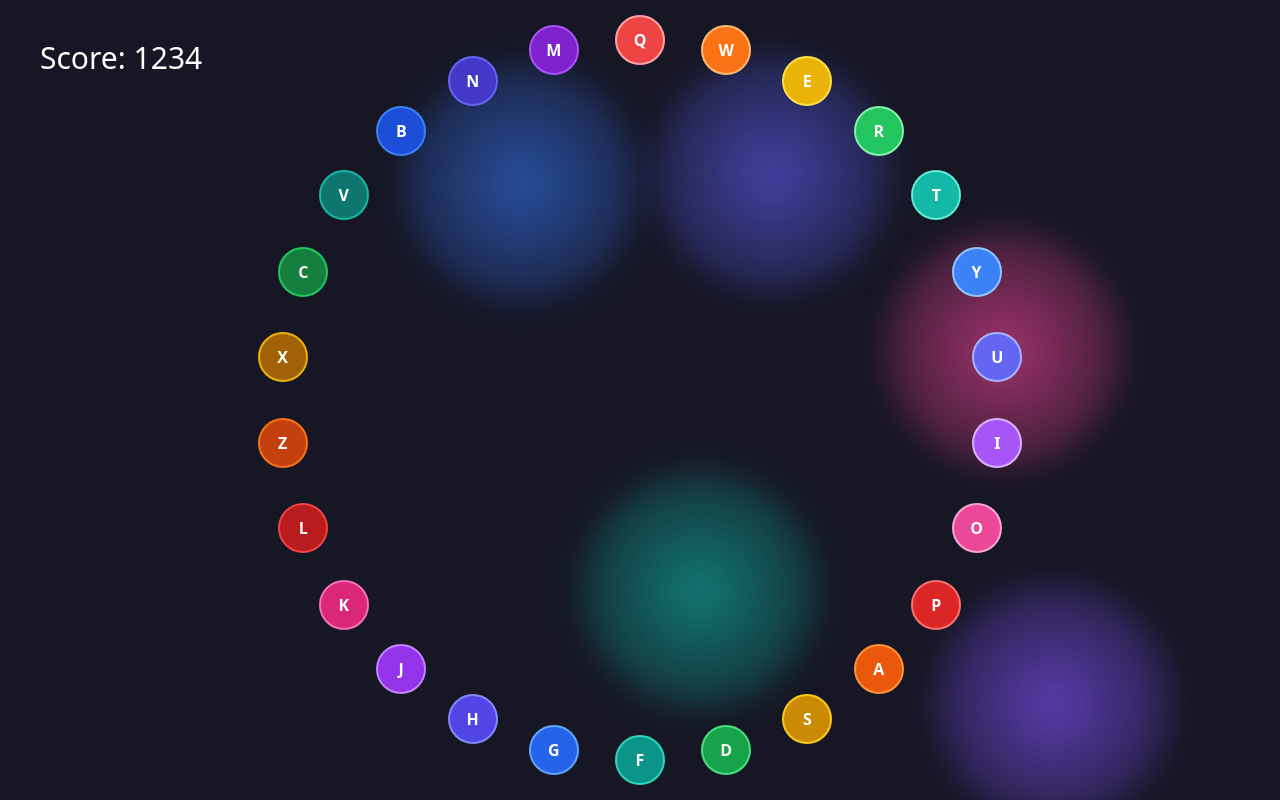
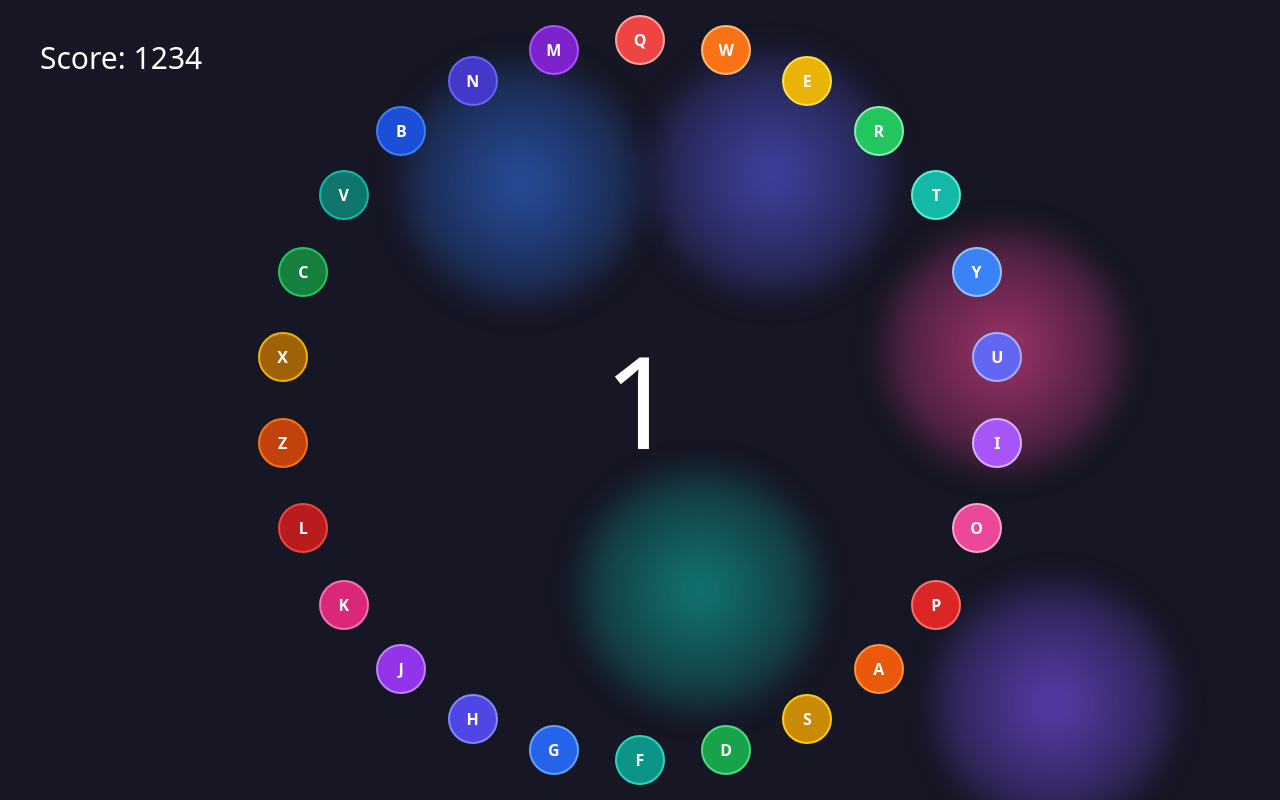
Before and after one commit to vincedefreitas/keyboard-warrior, a React (Vite) app: page / in a window 1280 px wide. Both pictures are taken after a click on the button "Start". Built offline with nearby package versions, Linux system fonts and the light colour scheme.

Commit message:
add countdown timer on game start

```diff
--- a/src/App.tsx
+++ b/src/App.tsx
@@ -3,6 +3,7 @@ import { useState } from "react";
 import TargetLetter from "./Components/TargetLetter/TargetLetter";
 import MovingBackground from "./Components/Background";
 import StartModal from "./Components/StartModal";
+import CountdownTimer from "./Components/CountdownTimer";
 
 const LETTER_COLORS = {
   Q: {
@@ -116,28 +117,35 @@ const TARGET_SIZE = 50;
 
 function App() {
   const [isModalOpen, setIsModalOpen] = useState(true);
-  const [timerRunning, setTimerRunning] = useState(false)
-  const [gameRunning, setGameRunning] = useState(false)
+  const [timerStarted, setTimerStarted] = useState(false)
+  const [gameStarted, setGameStarted] = useState(false)
 
   function handleModalClose(){
     setIsModalOpen(false);
   }
 
+  function handleTimerStart() {
+    setIsModalOpen(false);
+    setTimerStarted(true)
+    console.log("Modal open = " + isModalOpen)
+    console.log("timer started = " + timerStarted)
+    console.log("game running = " + gameStarted)
+  }
+
   function handleGameStart() {
-    setIsModalOpen(false);
-    setTimerRunning(true)
-    console.log("Modal open = " + isModalOpen)
-    console.log("timer running = " + timerRunning)
-    console.log("game running = " + gameRunning)
+    async () => setGameStarted(true)
+    async () => setTimerStarted(false)
   }
 
   return (
     <>
+
       <StartModal
         modalOpen={isModalOpen}
-        onClose={handleGameStart}
-        onStart={handleModalClose}
+        onClose={handleModalClose}
+        onStart={handleTimerStart}
       />
+      <CountdownTimer timerStart={timerStarted} onComplete={ () => handleGameStart }/>
       <MovingBackground />
       {LETTERS.map((letter, index) => {
         const angle = (index / LETTERS.length) * Math.PI * 2 - Math.PI / 2;
--- /dev/null
+++ b/src/Components/CountdownTimer/index.tsx
@@ -0,0 +1,50 @@
+import { useEffect, useState } from "react";
+
+interface CountdownTimerProps {
+  timerStart: boolean;
+  onComplete: () => void;
+}
+
+function CountdownTimer({ timerStart, onComplete }: CountdownTimerProps) {
+  const [timeLeft, setTimeLeft] = useState(3);
+  const [showGo, setShowGo] = useState(false);
+
+  useEffect(() => {
+    if (!timerStart) return;
+
+    setTimeLeft(3); // Reset timer when it starts
+    setShowGo(false); // Reset "Go!" visibility
+    const interval = setInterval(() => {
+      setTimeLeft((prev) => {
+        if (prev > 1) return prev - 1;
+        clearInterval(interval);
+        onComplete(); // Call onComplete when timer ends
+        setShowGo(true); // Show "Go!" when countdown ends
+        return 0;
+      });
+    }, 1000);
+
+    return () => clearInterval(interval);
+  }, [timerStart, onComplete]);
+
+  useEffect(() => {
+    if (showGo) {
+      const timer = setTimeout(() => setShowGo(false), 1000); // Hide "Go!" after 1 second
+      return () => clearTimeout(timer);
+    }
+  }, [showGo]);
+
+  if (!timerStart) return null;
+
+  return (
+    <div className="w-full h-full rounded-full absolute flex justify-center items-center z-10">
+      {timeLeft > 0 ? (
+        <h1 className="w-size text-9xl text-white p-4">{timeLeft}</h1>
+      ) : showGo ? (
+        <p className="w-36 h-36 text-4xl text-white bg-green-600 border-8 border-green-400 p-4 rounded-full flex justify-center items-center">Go!</p>
+      ) : null}
+    </div>
+  );
+}
+
+export default CountdownTimer;
```
